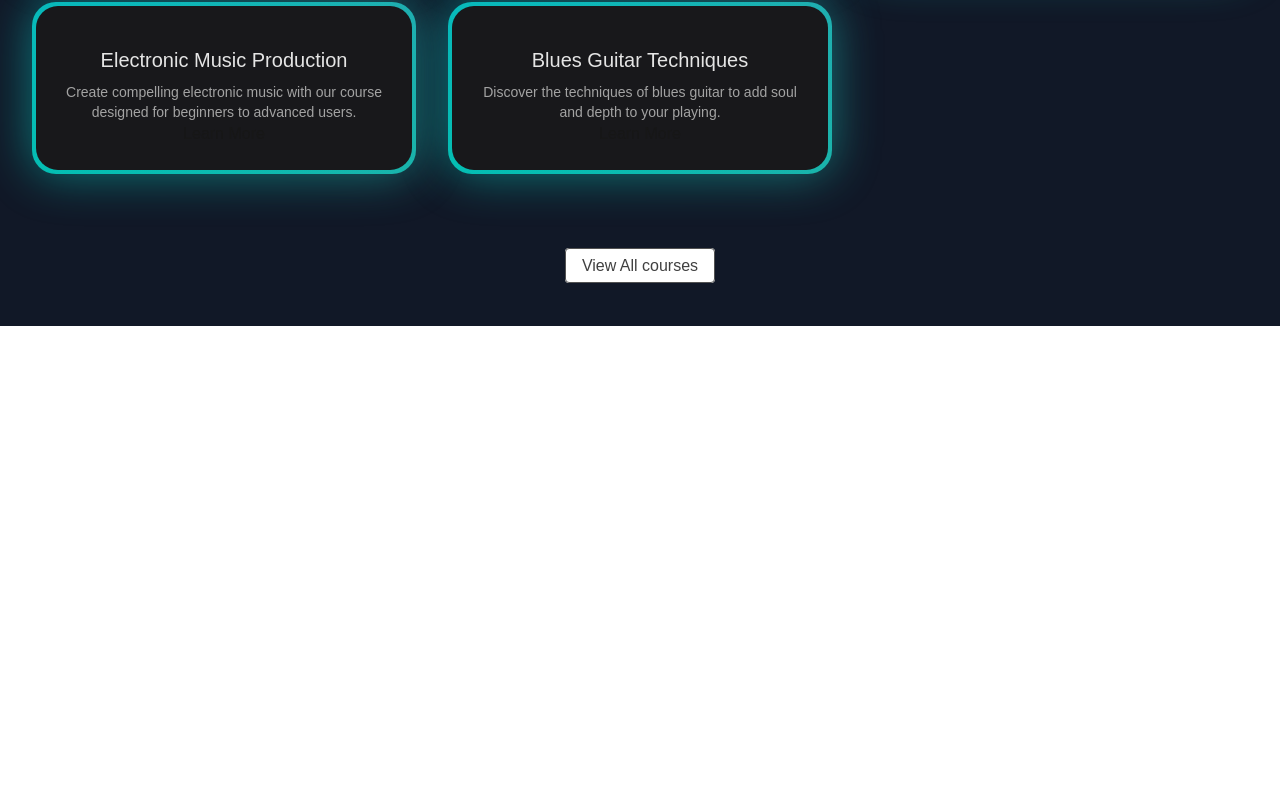
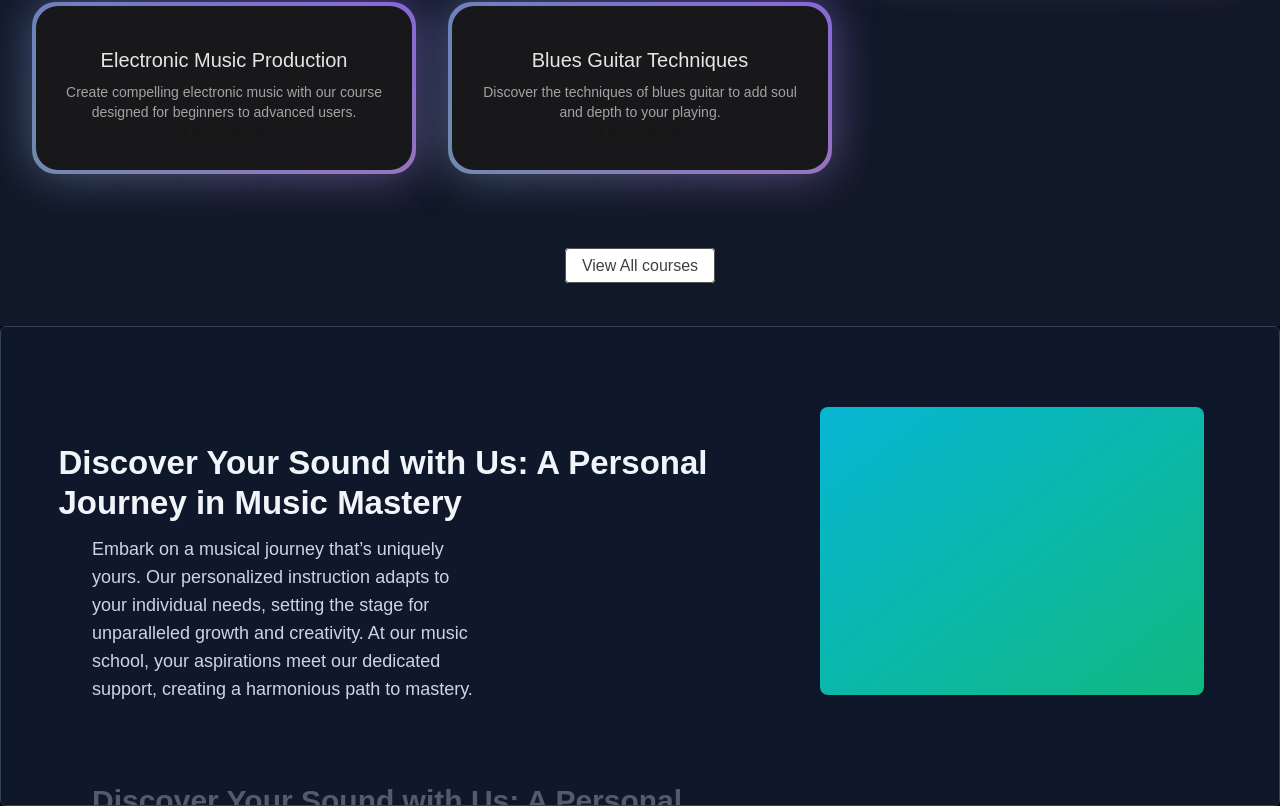
Before and after one commit to Geetansh431/Music-Academy-NextJS, a Next.js app: page / in a window 1280 px wide. Shown: the part 1022-1828 px from the top of the page. Before the commit the page ends 1348 px from the top, so only its background shows below. Built offline with nearby package versions, Linux system fonts and the light colour scheme.

Commit message:
Sticky Scroll

```diff
--- a/src/app/page.tsx
+++ b/src/app/page.tsx
@@ -1,11 +1,13 @@
 import HeroSection from "@/components/HeroSection";
 import FeaturedCourses from "@/components/FeaturedCourses"
+import WhyChooseUs from "@/components/WhyChooseUs";
 export default function Home() {
   return (
     <main className="min-h-screen bg-black/[0.96] antialiased bg-grid-white/[0.02]">
 
       <HeroSection />
       <FeaturedCourses />
+      <WhyChooseUs />
     </main>
   );
 }
--- /dev/null
+++ b/src/components/WhyChooseUs.tsx
@@ -0,0 +1,47 @@
+"use client"
+import React from "react";
+import { StickyScroll } from "./ui/sticky-scroll-reveal";
+
+const musicSchoolContent = [
+    {
+        title: 'Discover Your Sound with Us: A Personal Journey in Music Mastery',
+        description:
+            'Embark on a musical journey that’s uniquely yours. Our personalized instruction adapts to your individual needs, setting the stage for unparalleled growth and creativity. At our music school, your aspirations meet our dedicated support, creating a harmonious path to mastery.',
+    },
+    {
+        title: 'Discover Your Sound with Us: A Personal Journey in Music Mastery',
+        description:
+            'Embark on a musical journey that’s uniquely yours. Our personalized instruction adapts to your individual needs, setting the stage for unparalleled growth and creativity. At our music school, your aspirations meet our dedicated support, creating a harmonious path to mastery.',
+    },
+    {
+        title: 'Discover Your Sound with Us: A Personal Journey in Music Mastery',
+        description:
+            'Embark on a musical journey that’s uniquely yours. Our personalized instruction adapts to your individual needs, setting the stage for unparalleled growth and creativity. At our music school, your aspirations meet our dedicated support, creating a harmonious path to mastery.',
+    },
+    {
+        title: 'Live Feedback & Engagement',
+        description:
+            'Immerse yourself in an interactive learning experience where feedback is immediate, just like real-time changes in a collaborative project. This approach enhances your understanding and mastery of music concepts and performance techniques.',
+    },
+    {
+        title: 'Cutting-Edge Curriculum',
+        description:
+            'Our curriculum is continuously updated to include the latest music education trends and technologies, ensuring you’re always learning with the most current and effective methods. Say goodbye to outdated materials and welcome an education that evolves with the industry.',
+    },
+    {
+        title: 'Limitless Learning Opportunities',
+        description:
+            'With our expansive resource library and dynamic course offerings, you’ll never find yourself without something new to explore. Our platform provides continuous opportunities for growth, ensuring your musical skills are always advancing.',
+    },
+];
+
+
+function WhyChooseUs() {
+    return (
+        <div>
+            <StickyScroll content={musicSchoolContent} />
+        </div>
+    )
+}
+
+export default WhyChooseUs
--- /dev/null
+++ b/src/components/ui/sticky-scroll-reveal.tsx
@@ -0,0 +1,104 @@
+"use client";
+import React, { useEffect, useRef, useState } from "react";
+import { useMotionValueEvent, useScroll } from "framer-motion";
+import { motion } from "framer-motion";
+import { cn } from "@/utils/cn";
+
+export const StickyScroll = ({
+  content,
+  contentClassName,
+}: {
+  content: {
+    title: string;
+    description: string;
+    content?: React.ReactNode | any;
+  }[];
+  contentClassName?: string;
+}) => {
+  const [activeCard, setActiveCard] = React.useState(0);
+  const ref = useRef<any>(null);
+  const { scrollYProgress } = useScroll({
+    container: ref,
+    offset: ["start start", "end start"],
+  });
+  const cardLength = content.length;
+
+  useMotionValueEvent(scrollYProgress, "change", (latest) => {
+    const cardsBreakpoints = content.map((_, index) => index / cardLength);
+    const closestBreakpointIndex = cardsBreakpoints.reduce(
+      (acc, breakpoint, index) => {
+        const distance = Math.abs(latest - breakpoint);
+        return distance < Math.abs(latest - cardsBreakpoints[acc]) ? index : acc;
+      },
+      0
+    );
+    setActiveCard(closestBreakpointIndex);
+  });
+
+  const backgroundColors = [
+    "var(--slate-900)",
+    "var(--black)",
+    "var(--neutral-900)",
+  ];
+  const linearGradients = [
+    "linear-gradient(to bottom right, var(--cyan-500), var(--emerald-500))",
+    "linear-gradient(to bottom right, var(--pink-500), var(--indigo-500))",
+    "linear-gradient(to bottom right, var(--orange-500), var(--yellow-500))",
+  ];
+
+  const [backgroundGradient, setBackgroundGradient] = useState(
+    linearGradients[0]
+  );
+
+  useEffect(() => {
+    setBackgroundGradient(linearGradients[activeCard % linearGradients.length]);
+  }, [activeCard]);
+
+  return (
+    <motion.div
+      animate={{
+        backgroundColor: backgroundColors[activeCard % backgroundColors.length],
+      }}
+      className="h-[30rem] overflow-y-auto flex justify-center relative space-x-10 rounded-md p-10 shadow-lg border border-slate-700"
+      ref={ref}
+    >
+      <div className="div relative flex items-start px-4">
+        <div className="max-w-2xl">
+          {content.map((item, index) => (
+            <div key={item.title + index} className="my-20">
+              <motion.h2
+                initial={{ opacity: 0 }}
+                animate={{
+                  opacity: activeCard === index ? 1 : 0.3,
+                  scale: activeCard === index ? 1.1 : 1,
+                }}
+                className="text-3xl font-bold text-slate-100 transition-transform duration-500"
+              >
+                {item.title}
+              </motion.h2>
+              <motion.p
+                initial={{ opacity: 0 }}
+                animate={{
+                  opacity: activeCard === index ? 1 : 0.3,
+                }}
+                className="text-lg text-slate-300 max-w-sm mt-4"
+              >
+                {item.description}
+              </motion.p>
+            </div>
+          ))}
+          <div className="h-40" />
+        </div>
+      </div>
+      <div
+        style={{ background: backgroundGradient }}
+        className={cn(
+          "hidden lg:block h-72 w-96 rounded-lg bg-white sticky top-10 overflow-hidden shadow-md p-6 transition-all duration-500",
+          contentClassName
+        )}
+      >
+        {content[activeCard].content ?? null}
+      </div>
+    </motion.div>
+  );
+};
```
